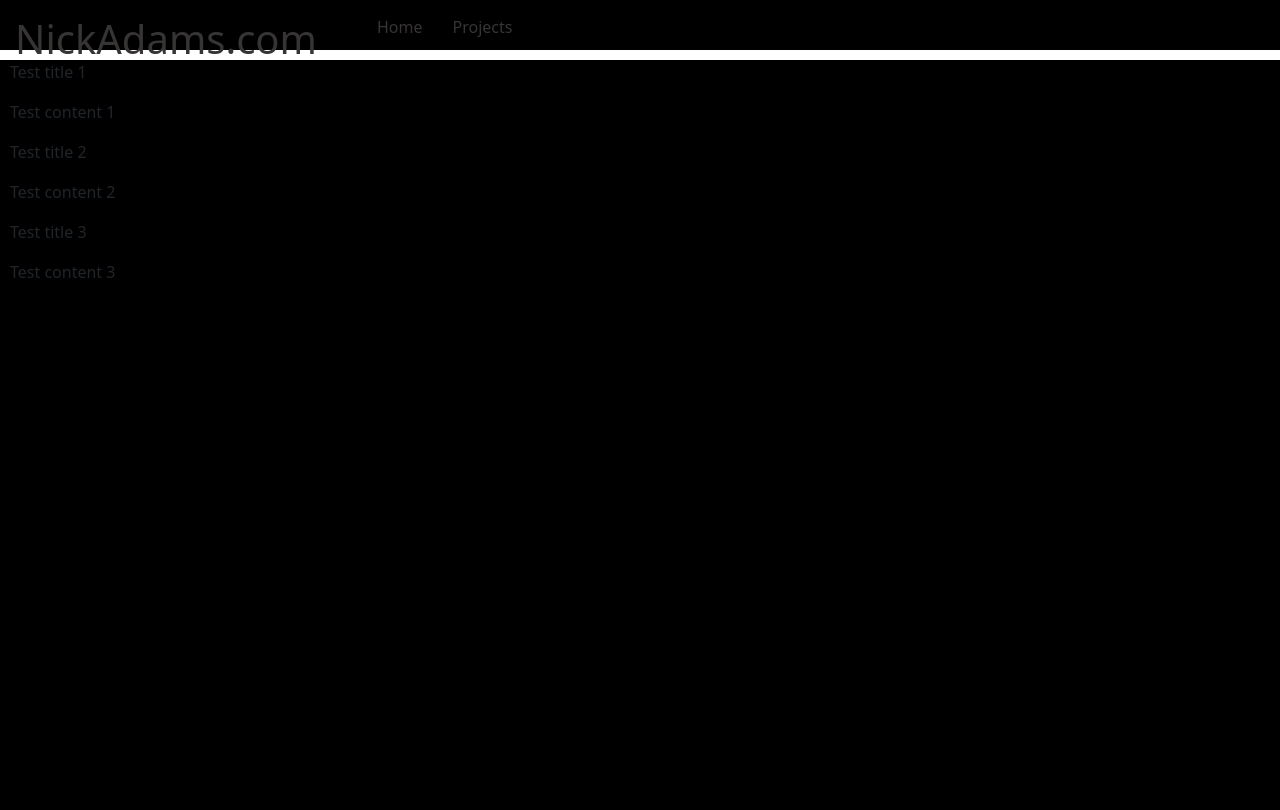
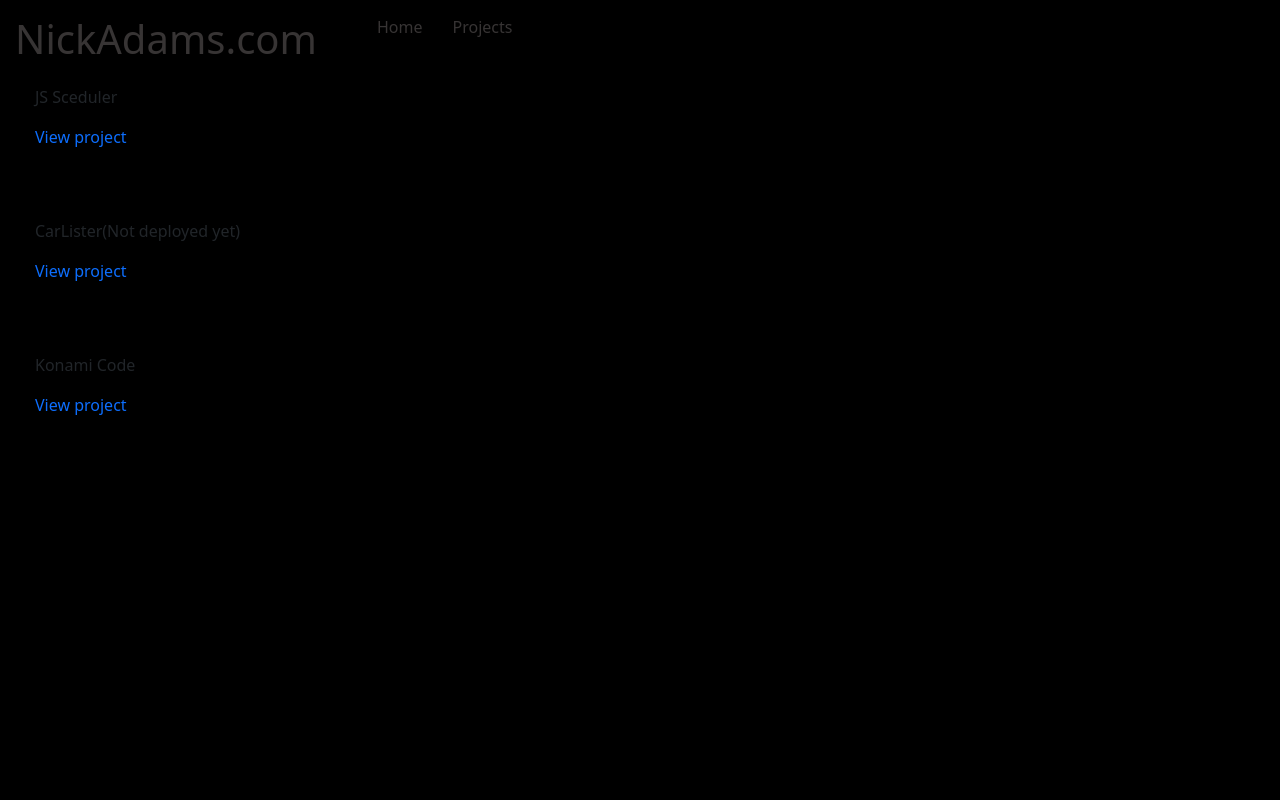
Before and after one commit to Nick-Adams-81/web-dev-portfolio-site, a Next.js app: page /projects in a window 1280 px wide. Built offline with nearby package versions, Linux system fonts and the light colour scheme.

Commit message:
updated json file to include actual projects

```diff
--- a/pages/projects.js
+++ b/pages/projects.js
@@ -1,5 +1,6 @@
 import Layout from "../Components/Layout";
 import projects1 from "./projects.json";
+
 
 const projects = () => {
 
@@ -8,12 +9,12 @@ const projects = () => {
         <>
             <Layout>
                 <div className="body">
-                    <div className="project-card">
+                    <div>
                         {projects1.map(project => {
                             return (
-                                <div key={project.id}>
-                                    <p>{project.title}</p>
-                                    <p>{project.content}</p>
+                                <div key={project.id} className="project-card">
+                                    <p className="top-p-tag">{project.title}</p>
+                                    <a href={project.link}>View project</a>
                                 </div>
                             )
 
@@ -32,9 +33,16 @@ const projects = () => {
                      height: 750px;
                  }
 
-                 .project-card {
-                     margin: 10px;
-                 }
+                .project-card {
+                    padding: 35px;
+
+                }
+
+                a {
+                    text-decoration: none;
+                }
+
+
 
             `}
 
--- a/pages/projects.json
+++ b/pages/projects.json
@@ -1,18 +1,21 @@
 [
     {
         "id": 1,
-        "title": "Test title 1",
-        "content": "Test content 1"
+        "title": "JS Sceduler",
+        "image": "",
+        "link" : "https://whispering-fjord-97203.herokuapp.com/"
     },
     {
         "id": 2,
-        "title": "Test title 2",
-        "content": "Test content 2"
+        "title": "CarLister(Not deployed yet)",
+        "image": "Test content 2",
+        "link": "https://github.com/Adams-Leith-White-adlister/quasar-adlister"
     },
     {
         "id": 3,
-        "title": "Test title 3",
-        "content": "Test content 3"
+        "title": "Konami Code",
+        "image": "Test content 3",
+        "link": "https://nick-adams-81.github.io/konami-code/"
     }
 
 ]
```
